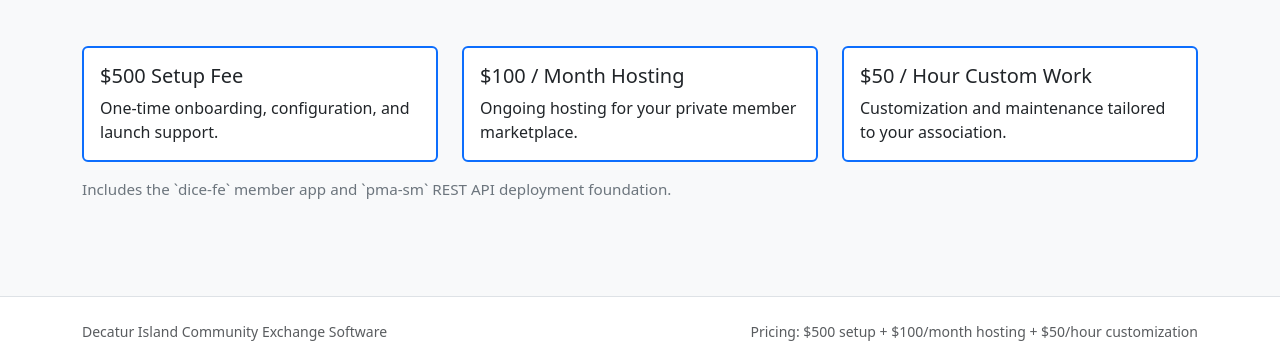
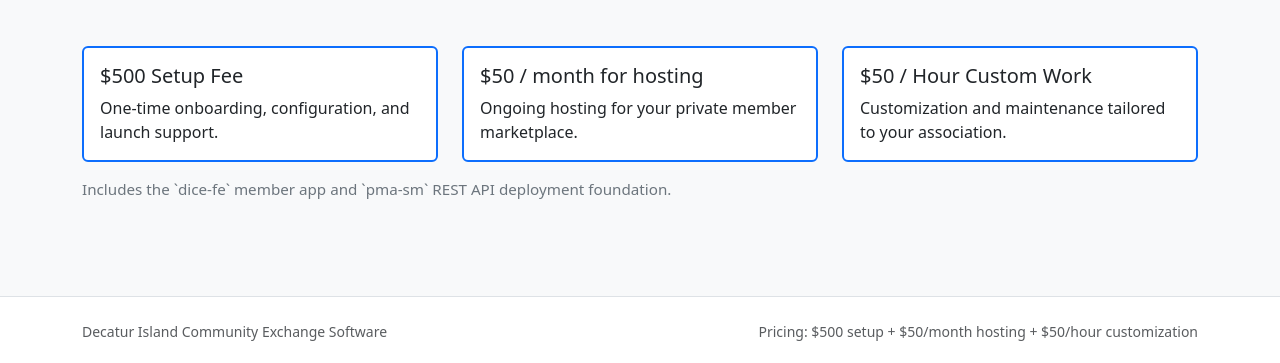
Before and after one commit to christroutner/pma-sale-site, a React (Vite) app: page / in a window 1280 px wide. Shown: the part 700-1063 px from the top of the page. Built offline with nearby package versions, Linux system fonts and the light colour scheme.

Commit message:
changing hosting to 0 per month

```diff
--- a/src/components/SiteFooter.jsx
+++ b/src/components/SiteFooter.jsx
@@ -8,7 +8,7 @@ function SiteFooter() {
           Decatur Island Community Exchange Software
         </small>
         <small className="text-muted">
-          Pricing: $500 setup + $100/month hosting + $50/hour customization
+          Pricing: $500 setup + $50/month hosting + $50/hour customization
         </small>
       </Container>
     </footer>
--- a/src/pages/ContactPage.jsx
+++ b/src/pages/ContactPage.jsx
@@ -89,7 +89,7 @@ function ContactPage() {
           member trading platform.
         </p>
         <p className="mb-0">
-          Pricing: <strong>$500 setup</strong>, <strong>$100/month hosting</strong>, and{' '}
+          Pricing: <strong>$500 setup</strong>, <strong>$50/month hosting</strong>, and{' '}
           <strong>$50/hour customization or maintenance</strong>.
         </p>
       </section>
--- a/src/pages/HomePage.jsx
+++ b/src/pages/HomePage.jsx
@@ -76,7 +76,7 @@ function HomePage() {
           <Col md={4}>
             <Card className="h-100 pricing-highlight">
               <Card.Body>
-                <Card.Title>$100 / Month Hosting</Card.Title>
+                <Card.Title>$50 / month for hosting</Card.Title>
                 <Card.Text>
                   Ongoing hosting for your private member marketplace.
                 </Card.Text>
--- a/src/pages/ProductPage.jsx
+++ b/src/pages/ProductPage.jsx
@@ -54,7 +54,7 @@ function ProductPage() {
           <Card.Body>
             <Card.Title>Pricing</Card.Title>
             <Card.Text className="mb-1">$500 one-time setup fee</Card.Text>
-            <Card.Text className="mb-1">$100 per month hosting fee</Card.Text>
+            <Card.Text className="mb-1">$50 per month hosting fee</Card.Text>
             <Card.Text className="mb-3">
               $50 per hour for customization and maintenance
             </Card.Text>
```
